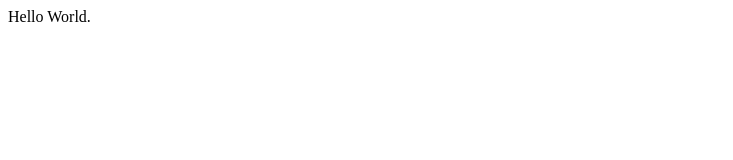
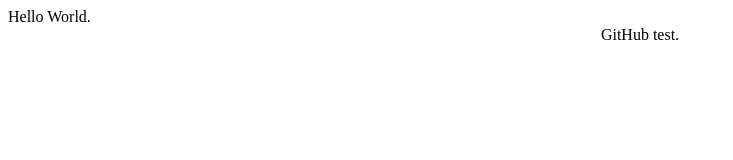
Before and after one commit to GitEiji/GitHubTest, a plain HTML site: page index.html in a window 1280 px wide. Shown: the whole page, without its empty margins (0-733 px from the left). Drawn offline with Linux system fonts and the light colour scheme.

Commit message:
Code change test

```diff
--- a/index.html
+++ b/index.html
@@ -8,6 +8,7 @@
 <body>
 
 	<div>Hello World.</div>
+	<div align="center">GitHub test.</div>
 
 </body>
 </html>
```
